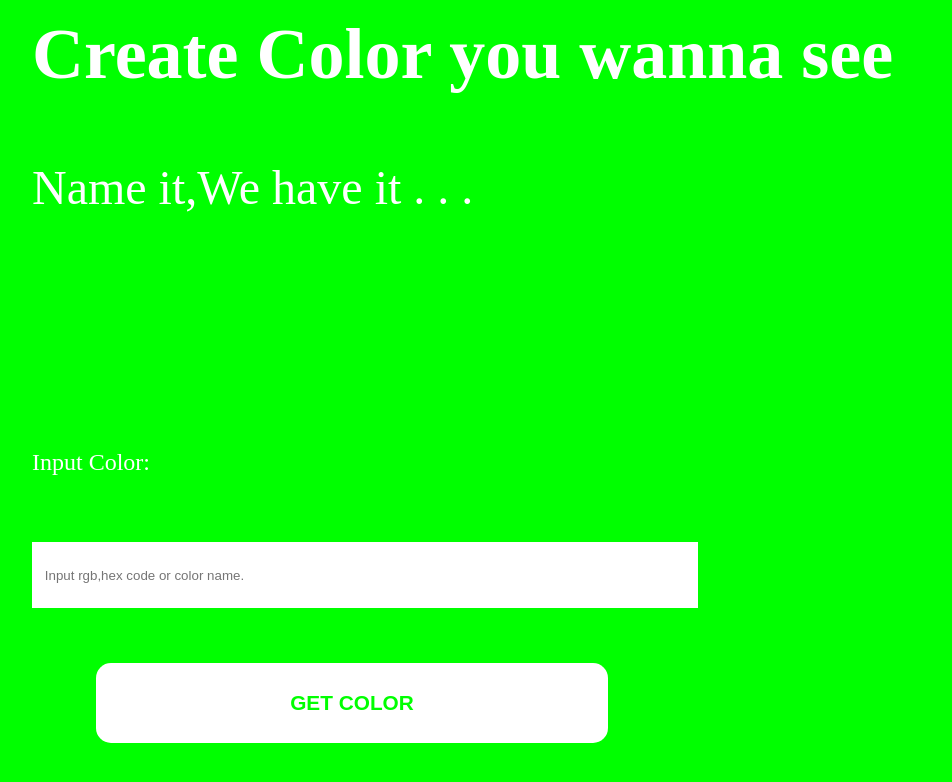
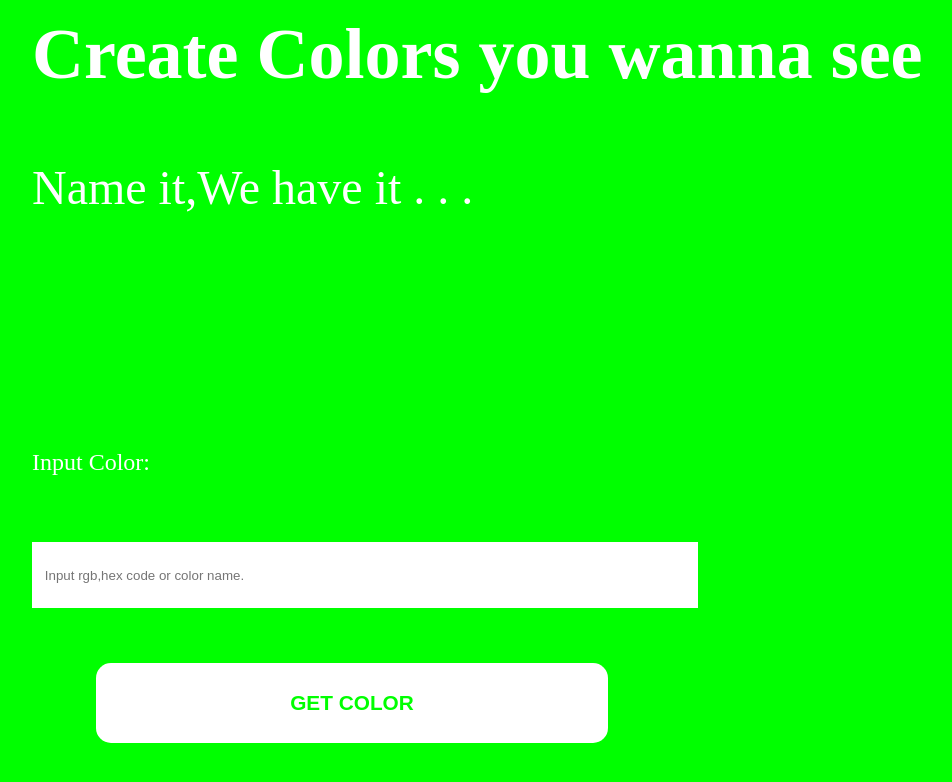
Before and after one commit to Oluwabillionz96/Background-Color-Changer, a plain HTML site: page index.html in a window 1280 px wide. Shown: the whole page, without its empty margins (160-1112 px from the left). Drawn offline with Linux system fonts and the light colour scheme.

Commit message:
Update index.html

```diff
--- a/index.html
+++ b/index.html
@@ -10,7 +10,7 @@
 <body>
     <h1 class="classic">SCREEN SIZE NOT SUPPORTED</h1>
     <section class="text">
-        <h1>Create Color you wanna see</h1>
+        <h1>Create Colors you wanna see</h1>
         <p>Name it,We have it . . .</p>
     </section>
     <section>
```
